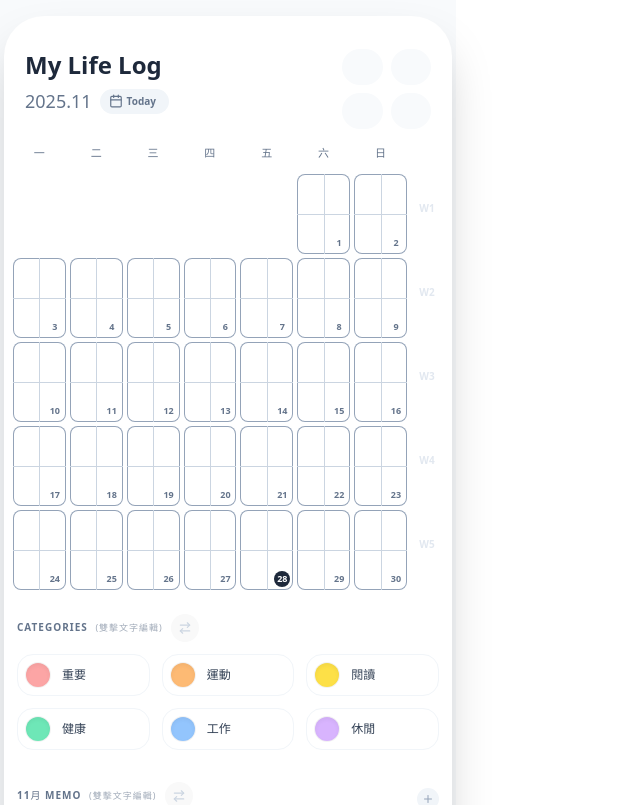
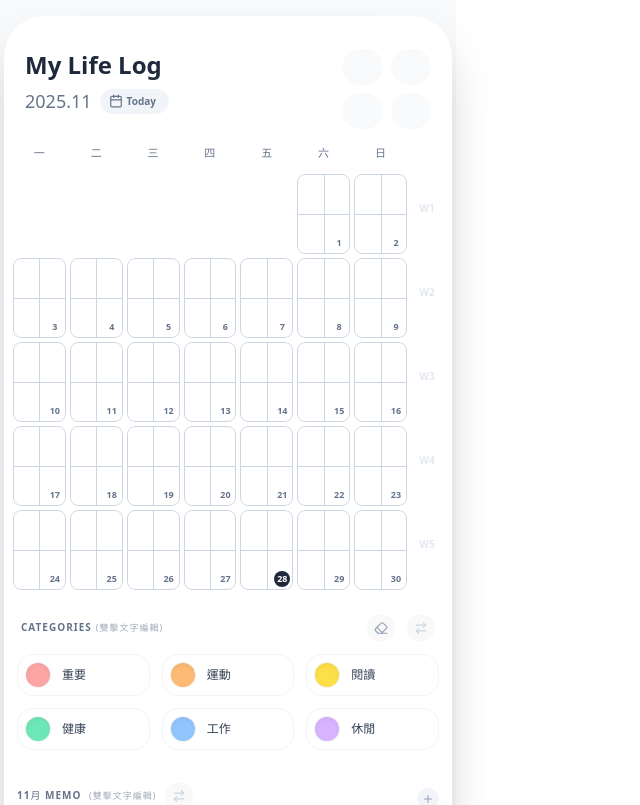
Before and after one commit to fifourths/calendar-app, a React (Vite) app: page / in a window 1280 px wide. Shown: the top 805 px of the page, without its empty margins (0-640 px from the left). Built offline with nearby package versions, Linux system fonts and the light colour scheme.

Commit message:
Update App.jsx
V74

```diff
--- a/src/App.jsx
+++ b/src/App.jsx
@@ -3,7 +3,7 @@ import {
   ChevronLeft, ChevronRight, Grid, LayoutGrid, BarChart2,
   Plus, Trash2, Settings, Download, Upload, RotateCcw,
   AlertCircle, ArrowRightLeft, Calendar as CalendarIcon, Moon, Sun,
-  Globe, AlertTriangle, Clock, X
+  Globe, AlertTriangle, Clock, X, Eraser
 } from 'lucide-react';
 
 // --- 1. Constants ---
@@ -135,6 +135,31 @@ const BACKUP_REMINDER_DAYS = 7;
 
 // --- 2. Helper Hooks & Functions ---
 
+// Safe LocalStorage Hook to prevent white screens
+function useStickyState(key, defaultValue) {
+  const [value, setValue] = useState(() => {
+    try {
+      const stickyValue = window.localStorage.getItem(key);
+      if (stickyValue !== null && stickyValue !== 'undefined') {
+          const parsed = JSON.parse(stickyValue);
+          // Extra safety: ensure type matches default
+          if (Array.isArray(defaultValue) && !Array.isArray(parsed)) return defaultValue;
+          if (typeof defaultValue === 'object' && !Array.isArray(defaultValue) && (typeof parsed !== 'object' || Array.isArray(parsed))) return defaultValue;
+          return parsed;
+      }
+    } catch (err) {
+      // Ignore write errors
+    }
+    return defaultValue;
+  });
+
+  useEffect(() => {
+    window.localStorage.setItem(key, JSON.stringify(value));
+  }, [key, value]);
+
+  return [value, setValue];
+}
+
 const useLongPress = (callback, ms = 500) => {
   const timerRef = useRef(null);
   const isLongPress = useRef(false);
@@ -177,11 +202,13 @@ const getMonthKey = (year, month) => `${year}-${String(month + 1).padStart(2, '0
 
 // --- 3. Sub-Components ---
 
-// Grid Overlay: Forces lines to appear ON TOP of colors
+// Grid Overlay: Draws Border AND Internal Lines ON TOP
 const GridOverlay = ({ gridMode, isDark }) => {
   const lineColor = isDark ? 'bg-slate-600' : 'bg-slate-300';
+  const borderColor = isDark ? 'border-slate-600' : 'border-slate-300';
+
   return (
-    <div className="absolute inset-0 pointer-events-none z-10">
+    <div className={`absolute inset-0 pointer-events-none z-10 rounded-lg border ${borderColor}`}>
        {/* Horizontal Line (Shared) */}
        <div className={`absolute top-1/2 left-0 right-0 h-[1px] ${lineColor}`}></div>
 
@@ -385,22 +412,23 @@ const NoteRow = ({ note, onChange, onDelete, isReordering, isSelected, onReorder
 
 export default function NewCalendarApp() {
   const [currentDate, setCurrentDate] = useState(new Date());
-  const [appTitle, setAppTitle] = useState('My Life Log');
-  const [gridMode, setGridMode] = useState(4);
+
+  // USE STICKY STATE WITH LAZY INIT (Fixes White Screen)
+  const [appTitle, setAppTitle] = useStickyState('v74_title', 'My Life Log');
+  const [gridMode, setGridMode] = useStickyState('v74_gridMode', 4);
+  const [categories, setCategories] = useStickyState('v74_categories', INITIAL_CATEGORIES);
+  const [records, setRecords] = useStickyState('v74_records', {});
+  const [weekNotes, setWeekNotes] = useStickyState('v74_weekNotes', {});
+  const [dayNotes, setDayNotes] = useStickyState('v74_dayNotes', {});
+  const [allFooterNotes, setAllFooterNotes] = useStickyState('v74_allFooterNotes', {});
+  const [langIndex, setLangIndex] = useStickyState('v74_langIndex', 0);
+  const [darkMode, setDarkMode] = useStickyState('v74_darkMode', false);
+  const [lastBackupDate, setLastBackupDate] = useStickyState('v74_lastBackupDate', null);
+
   const [view, setView] = useState('calendar');
-  const [langIndex, setLangIndex] = useState(0);
-
-  const [categories, setCategories] = useState(INITIAL_CATEGORIES);
-
   const [showDatePicker, setShowDatePicker] = useState(false);
   const [showSettings, setShowSettings] = useState(false);
-  const [darkMode, setDarkMode] = useState(false);
   const [zoomedDateKey, setZoomedDateKey] = useState(null);
-
-  const [records, setRecords] = useState({});
-  const [weekNotes, setWeekNotes] = useState({});
-  const [allFooterNotes, setAllFooterNotes] = useState({});
-  const [dayNotes, setDayNotes] = useState({});
 
   const [selectedColor, setSelectedColor] = useState(null);
   const [editingCategoryId, setEditingCategoryId] = useState(null);
@@ -411,8 +439,6 @@ export default function NewCalendarApp() {
 
   const touchStartX = useRef(null);
   const touchEndX = useRef(null);
-
-  const [lastBackupDate, setLastBackupDate] = useState(null);
 
   // Auto-Inject Icon
   useEffect(() => {
@@ -430,55 +456,6 @@ export default function NewCalendarApp() {
     const timer = setTimeout(injectIcon, 1000);
     return () => clearTimeout(timer);
   }, []);
-
-  // CRITICAL FIX: Robust Persistence Loading
-  // This ensures no state becomes NULL, preventing white screens
-  useEffect(() => {
-    const load = (key, setter, defaultVal) => {
-        const saved = localStorage.getItem(`calendar_app_v73_${key}`);
-        if (saved) {
-            try {
-                const parsed = JSON.parse(saved);
-                // Force use fallback if parsed is null (crucial fix)
-                setter(parsed === null ? defaultVal : parsed);
-            } catch (e) {
-                if(defaultVal !== undefined) setter(defaultVal);
-            }
-        } else if (defaultVal !== undefined) {
-            setter(defaultVal);
-        }
-    };
-
-    load('title', setAppTitle, 'My Life Log');
-    load('gridMode', setGridMode, 4);
-    load('categories', setCategories, INITIAL_CATEGORIES);
-    load('records', setRecords, {});
-    load('weekNotes', setWeekNotes, {});
-    load('dayNotes', setDayNotes, {});
-    load('langIndex', setLangIndex, 0);
-    load('darkMode', setDarkMode, false);
-    load('lastBackupDate', setLastBackupDate, null);
-
-    const savedNewNotes = localStorage.getItem('calendar_app_v73_allFooterNotes');
-    if (savedNewNotes) {
-        try {
-            setAllFooterNotes(JSON.parse(savedNewNotes) || {});
-        } catch(e) { setAllFooterNotes({}); }
-    }
-  }, []);
-
-  useEffect(() => {
-    localStorage.setItem('calendar_app_v73_title', JSON.stringify(appTitle));
-    localStorage.setItem('calendar_app_v73_gridMode', JSON.stringify(gridMode));
-    localStorage.setItem('calendar_app_v73_categories', JSON.stringify(categories));
-    localStorage.setItem('calendar_app_v73_records', JSON.stringify(records));
-    localStorage.setItem('calendar_app_v73_weekNotes', JSON.stringify(weekNotes));
-    localStorage.setItem('calendar_app_v73_dayNotes', JSON.stringify(dayNotes));
-    localStorage.setItem('calendar_app_v73_allFooterNotes', JSON.stringify(allFooterNotes));
-    localStorage.setItem('calendar_app_v73_langIndex', JSON.stringify(langIndex));
-    localStorage.setItem('calendar_app_v73_darkMode', JSON.stringify(darkMode));
-    localStorage.setItem('calendar_app_v73_lastBackupDate', JSON.stringify(lastBackupDate));
-  }, [appTitle, gridMode, categories, records, weekNotes, dayNotes, allFooterNotes, langIndex, darkMode, lastBackupDate]);
 
   const year = currentDate.getFullYear();
   const month = currentDate.getMonth();
@@ -521,14 +498,30 @@ export default function NewCalendarApp() {
 
   const handleCellClick = (dateKey, subIndex, isLongPress) => {
     if (isLongPress) return;
+
+    // Eraser Mode logic: if selectedColor is null, we are NOT in eraser mode UNLESS explicitly set?
+    // Wait, the requirement says "Eraser icon" -> "Click to deselect or clear?"
+    // User logic: "New eraser icon... click to set selectedColor to null".
+    // If selectedColor is null, clicking a cell currently DOES NOTHING (protection).
+    // BUT for eraser, we want to clear.
+    // Let's interpret: Normal Mode: selectedColor = 'red'. Eraser Mode: selectedColor = 'eraser_token' or just null?
+    // If we use null for "nothing selected", we need a way to distinguish "Nothing Selected" vs "Eraser Selected".
+    // Simple fix: Logic is `if (selectedColor === null) return`.
+    // Let's introduce a special ID for Eraser: 'ERASER'.
+
     if (selectedColor === null) return;
 
     const currentRecord = records[dateKey] || {};
     const currentColor = currentRecord[subIndex];
     const newRecord = { ...currentRecord };
 
-    if (currentColor === selectedColor) delete newRecord[subIndex];
-    else newRecord[subIndex] = selectedColor;
+    if (selectedColor === 'ERASER') {
+        if (currentColor) delete newRecord[subIndex];
+    } else {
+        // Toggle logic
+        if (currentColor === selectedColor) delete newRecord[subIndex];
+        else newRecord[subIndex] = selectedColor;
+    }
 
     setRecords(prev => ({ ...prev, [dateKey]: newRecord }));
   };
@@ -569,7 +562,7 @@ export default function NewCalendarApp() {
         if (typeof data !== 'object') throw new Error('Invalid format');
         if (data.appTitle) setAppTitle(data.appTitle);
         if (data.gridMode) setGridMode(data.gridMode);
-        if (data.categories) setCategories(data.categories);
+        if (data.categories && Array.isArray(data.categories)) setCategories(data.categories);
         if (data.records) setRecords(data.records);
         if (data.weekNotes) setWeekNotes(data.weekNotes);
         if (data.dayNotes) setDayNotes(data.dayNotes);
@@ -620,7 +613,6 @@ export default function NewCalendarApp() {
   for (let i = 0; i < calendarDays.length; i += 7) weeks.push(calendarDays.slice(i, i + 7));
 
   const stats = useMemo(() => {
-    // Safety check: if records or categories are null/undefined, return empty stats
     if (!records || !categories) return { currentCounts: {}, prevCounts: {}, totalCounts: {}, maxCount: 0, range: {} };
 
     const currentMonthKey = getMonthKey(year, month);
@@ -630,7 +622,6 @@ export default function NewCalendarApp() {
     const calcCounts = (monthKeyFilter = null) => {
       const counts = {};
       categories.forEach(c => counts[c.id] = 0);
-
       Object.keys(records).forEach(dateKey => {
         if (monthKeyFilter && !dateKey.startsWith(monthKeyFilter)) return;
         const rec = records[dateKey];
@@ -762,26 +753,34 @@ export default function NewCalendarApp() {
                                );
                             }
 
+                            // Color logic for Date & Dash
+                            const textColor = isTodayDate
+                                ? (darkMode ? 'bg-slate-100 text-slate-900' : 'bg-slate-800 text-white')
+                                : (darkMode ? 'text-slate-200' : 'text-slate-500');
+
+                            const dashColor = isTodayDate
+                                ? (darkMode ? 'bg-slate-100' : 'bg-slate-800')
+                                : (darkMode ? 'bg-slate-200' : 'bg-slate-500');
+
                             return (
                               <div key={dayIndex}
-                                   // Visual: Outer Border
-                                   className={`relative rounded-lg overflow-hidden flex flex-col h-20 transition-colors select-none ring-1 ring-inset ${isCurrent ? (darkMode ? 'bg-slate-800 ring-slate-500' : 'bg-white ring-slate-400') : (darkMode ? 'bg-slate-800/30 ring-slate-800 opacity-40' : 'bg-white/50 ring-slate-200 opacity-40')}`}
+                                   className={`relative rounded-lg overflow-hidden flex flex-col h-20 transition-colors select-none ${isCurrent ? (darkMode ? 'bg-slate-800' : 'bg-white') : (darkMode ? 'bg-slate-800/30 opacity-40' : 'bg-white/50 opacity-40')}`}
                                    {...(isCurrent ? longPress.handlers : {})}
                               >
-                                 {/* Grid Lines Overlay - Ensures lines are ON TOP of colors */}
+                                 {/* Border & Lines Overlay (Z-10) */}
                                  <GridOverlay gridMode={gridMode} isDark={darkMode} />
 
-                                 {/* Color Cells */}
+                                 {/* Color Cells (Z-0) */}
                                  <div className={`flex-1 grid w-full h-full gap-0 ${gridMode === 4 ? 'grid-cols-2 grid-rows-2' : 'grid-cols-3 grid-rows-2'}`}>{subCells}</div>
 
-                                 {/* Date Number - Dark Mode Lighter Color Fixed */}
+                                 {/* Date Number (Z-20) */}
                                  <div className="absolute bottom-[3px] right-[3px] pointer-events-none z-20">
-                                   <span className={`text-[9px] font-bold leading-none flex items-center justify-center w-4 h-4 rounded-full transition-all ${isTodayDate ? (darkMode ? 'bg-slate-100 text-slate-900' : 'bg-slate-800 text-white') : (darkMode ? 'text-slate-200' : 'text-slate-500')}`}>{cell.day}</span>
+                                   <span className={`text-[9px] font-bold leading-none flex items-center justify-center w-4 h-4 rounded-full transition-all ${textColor}`}>{cell.day}</span>
                                  </div>
 
-                                 {/* Note Indicator */}
+                                 {/* Note Indicator (Z-20) */}
                                  {hasNote && (
-                                     <div className={`absolute bottom-0.5 left-1/2 -translate-x-1/2 w-2 h-0.5 rounded-full z-20 ${darkMode ? 'bg-slate-400' : 'bg-slate-400'}`}></div>
+                                     <div className={`absolute bottom-0.5 left-1/2 -translate-x-1/2 w-2 h-0.5 rounded-full z-20 ${dashColor}`}></div>
                                  )}
                               </div>
                             );
@@ -797,16 +796,31 @@ export default function NewCalendarApp() {
 
               {/* Color Palette */}
               <div className="mt-6 px-1">
-                 <div className="flex items-center justify-start gap-2 mb-3">
-                    <h3 className={`text-[10px] font-bold uppercase tracking-widest ${darkMode ? 'text-slate-500' : 'text-slate-500'}`}>{t.categoryHeader} <span className="text-[9px] font-normal opacity-60 ml-1">{t.editHint}</span></h3>
-                    <div className="flex items-center gap-2">
-                      <button onClick={() => toggleReorderMode('color')} className={`p-1.5 rounded-full transition-colors ${reorderMode === 'color' ? (darkMode ? 'bg-blue-900/30 text-blue-400' : 'bg-blue-100 text-blue-600') : (darkMode ? 'text-slate-500 hover:bg-slate-800 hover:text-slate-300' : 'text-slate-300 hover:bg-slate-100 hover:text-slate-500')}`}><ArrowRightLeft size={14} /></button>
-                      {reorderMode === 'color' && (<span className={`text-xs font-medium animate-in fade-in slide-in-from-left-2 ${darkMode ? 'text-blue-400' : 'text-blue-600'}`}>{t.swapHint}</span>)}
+                 <div className="flex items-center justify-between mb-3 px-1">
+                    <h3 className={`text-[10px] font-bold uppercase tracking-widest flex items-center ${darkMode ? 'text-slate-500' : 'text-slate-500'}`}>
+                        {t.categoryHeader}
+                        <span className="text-[9px] font-normal opacity-60 ml-1">{t.editHint}</span>
+                    </h3>
+                    <div className="flex items-center gap-3">
+                        {/* Eraser Tool */}
+                        <button
+                            onClick={() => setSelectedColor(prev => prev === 'ERASER' ? null : 'ERASER')}
+                            className={`p-1.5 rounded-full transition-all ${selectedColor === 'ERASER' ? (darkMode ? 'bg-slate-600 text-white ring-1 ring-slate-400' : 'bg-slate-800 text-white ring-1 ring-slate-600') : (darkMode ? 'text-slate-500 hover:text-slate-300' : 'text-slate-400 hover:text-slate-600')}`}
+                            title="Eraser"
+                        >
+                            <Eraser size={14} />
+                        </button>
+
+                        <div className="flex items-center gap-2">
+                          <button onClick={() => toggleReorderMode('color')} className={`p-1.5 rounded-full transition-colors ${reorderMode === 'color' ? (darkMode ? 'bg-blue-900/30 text-blue-400' : 'bg-blue-100 text-blue-600') : (darkMode ? 'text-slate-500 hover:bg-slate-800 hover:text-slate-300' : 'text-slate-300 hover:bg-slate-100 hover:text-slate-500')}`}><ArrowRightLeft size={14} /></button>
+                          {reorderMode === 'color' && (<span className={`text-xs font-medium animate-in fade-in slide-in-from-left-2 ${darkMode ? 'text-blue-400' : 'text-blue-600'}`}>{t.swapHint}</span>)}
+                        </div>
                     </div>
                  </div>
                  <div className="grid grid-cols-3 gap-3">
                     {categories.map((cat) => {
                       const style = COLOR_DEFINITIONS[cat.id] || FALLBACK_COLOR;
+                      const isSelected = selectedColor === cat.id;
                       return (
                       <div
                         key={cat.id}
@@ -816,7 +830,8 @@ export default function NewCalendarApp() {
                            flex items-center gap-3 p-2 rounded-2xl border transition-all cursor-pointer outline-none select-none relative
                            ${reorderMode === 'color' ? (darkMode ? 'border-dashed border-blue-800' : 'border-dashed border-blue-200') : ''}
                            ${swapSourceId === cat.id ? (darkMode ? 'bg-blue-900/20 ring-2 ring-blue-700' : 'bg-blue-50 ring-2 ring-blue-300') : ''}
-                           ${!reorderMode && selectedColor === cat.id ? (darkMode ? 'border-slate-100 bg-slate-800 shadow-md scale-[1.02]' : 'border-slate-800 bg-white shadow-md scale-[1.02]') : (darkMode ? 'border-slate-800 bg-slate-800 hover:border-slate-600' : 'border-slate-100 bg-white hover:border-slate-300')}
+                           ${!reorderMode && isSelected ? (darkMode ? 'border-slate-100 bg-slate-800 shadow-md scale-[1.02]' : 'border-slate-800 bg-white shadow-md scale-[1.02]') : (darkMode ? 'border-slate-800 bg-slate-800 hover:border-slate-600' : 'border-slate-100 bg-white hover:border-slate-300')}
+                           ${selectedColor === 'ERASER' ? 'opacity-50' : 'opacity-100'}
                         `}
                       >
                          <div className={`w-6 h-6 rounded-full flex-shrink-0 ring-1 shadow-inner ${darkMode ? style.dark + ' ring-white/10' : style.light + ' ring-black/5'}`}></div>
```
